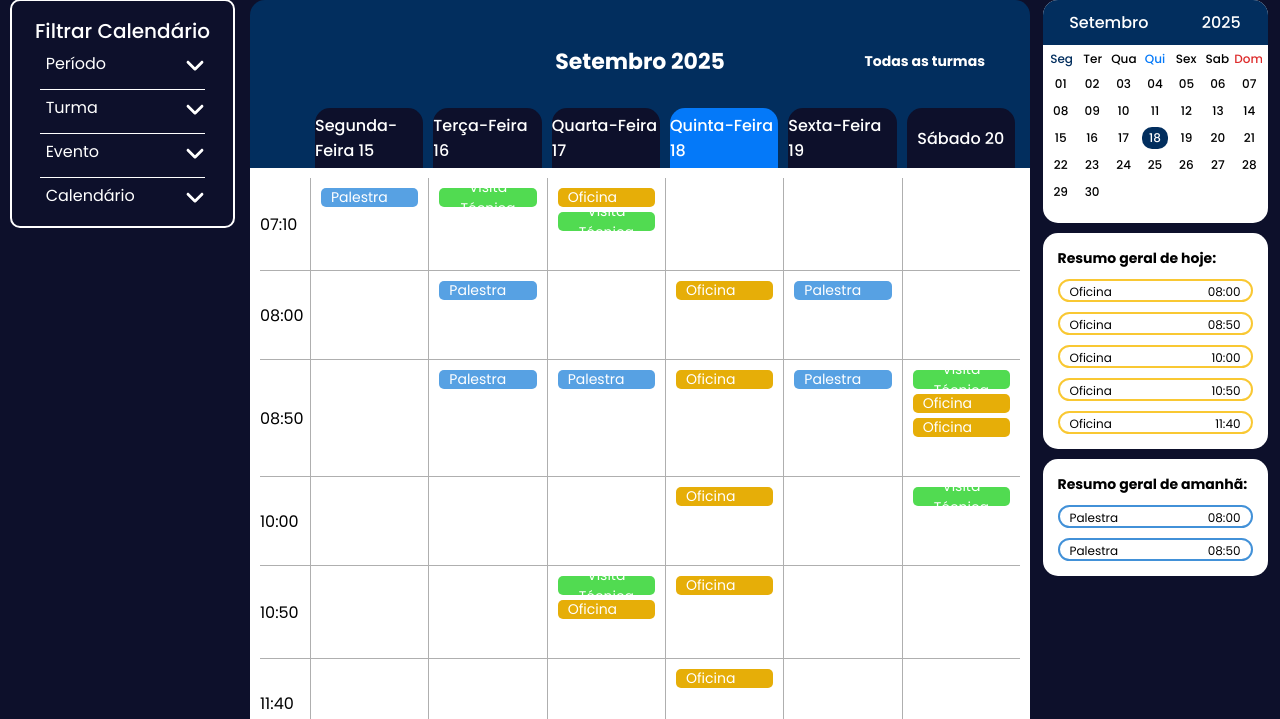
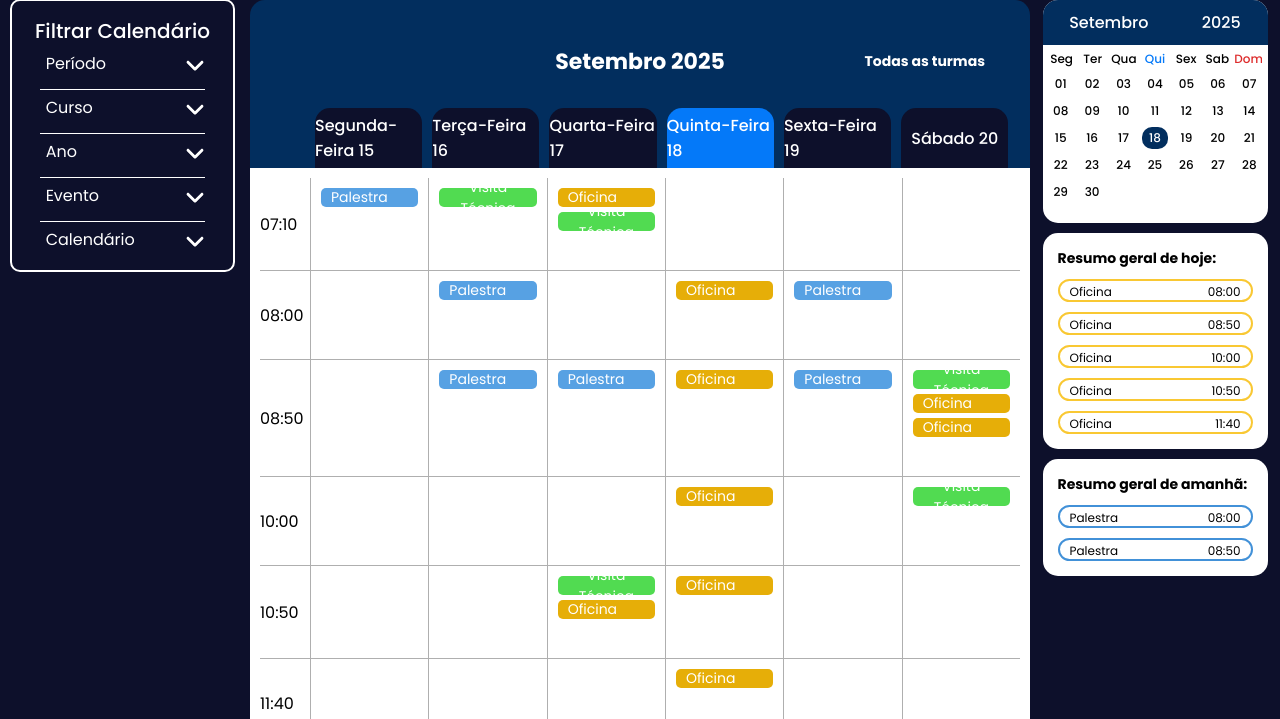
Before and after one commit to Dutz9/TCC_TaNaAgenda, a PHP site: page / in a window 1280 px wide. Shown: the part 80-799 px from the top of the page. Run offline with PHP 8.4, Linux system fonts and the light colour scheme.

Commit message:
atualizado

```diff
--- a/css/index.css
+++ b/css/index.css
@@ -109,7 +109,7 @@ body {
     grid-template-columns: 50px repeat(6, 1fr);
     gap: 0;
     margin-top: 30px;
-    margin-right: 10px;
+    margin-right: 1.3vw;
     margin-left: 10px;
 }
 
@@ -251,7 +251,7 @@ body {
 
 /* Cores dinâmicas dependendo do dia da semana */
 .dia-semana.seg {
-    color: #022E5E; /* Azul para segunda */
+    color: #000; /* Azul para segunda */
 }
 
 .dia-semana.ter {
--- a/index.php
+++ b/index.php
@@ -27,7 +27,12 @@
             </div>
             <div class="divisao-checkbox"></div>
             <div class="filtrar-calendario-periodo">
-                <h3>Turma</h3>
+                <h3>Curso</h3>
+                <svg xmlns="http://www.w3.org/2000/svg" viewBox="0 0 640 640"><path fill="#ffffff" d="M297.4 438.6C309.9 451.1 330.2 451.1 342.7 438.6L502.7 278.6C515.2 266.1 515.2 245.8 502.7 233.3C490.2 220.8 469.9 220.8 457.4 233.3L320 370.7L182.6 233.4C170.1 220.9 149.8 220.9 137.3 233.4C124.8 245.9 124.8 266.2 137.3 278.7L297.3 438.7z"/></svg>
+            </div>
+            <div class="divisao-checkbox"></div>
+            <div class="filtrar-calendario-periodo">
+                <h3>Ano</h3>
                 <svg xmlns="http://www.w3.org/2000/svg" viewBox="0 0 640 640"><path fill="#ffffff" d="M297.4 438.6C309.9 451.1 330.2 451.1 342.7 438.6L502.7 278.6C515.2 266.1 515.2 245.8 502.7 233.3C490.2 220.8 469.9 220.8 457.4 233.3L320 370.7L182.6 233.4C170.1 220.9 149.8 220.9 137.3 233.4C124.8 245.9 124.8 266.2 137.3 278.7L297.3 438.7z"/></svg>
             </div>
             <div class="divisao-checkbox"></div>
```
